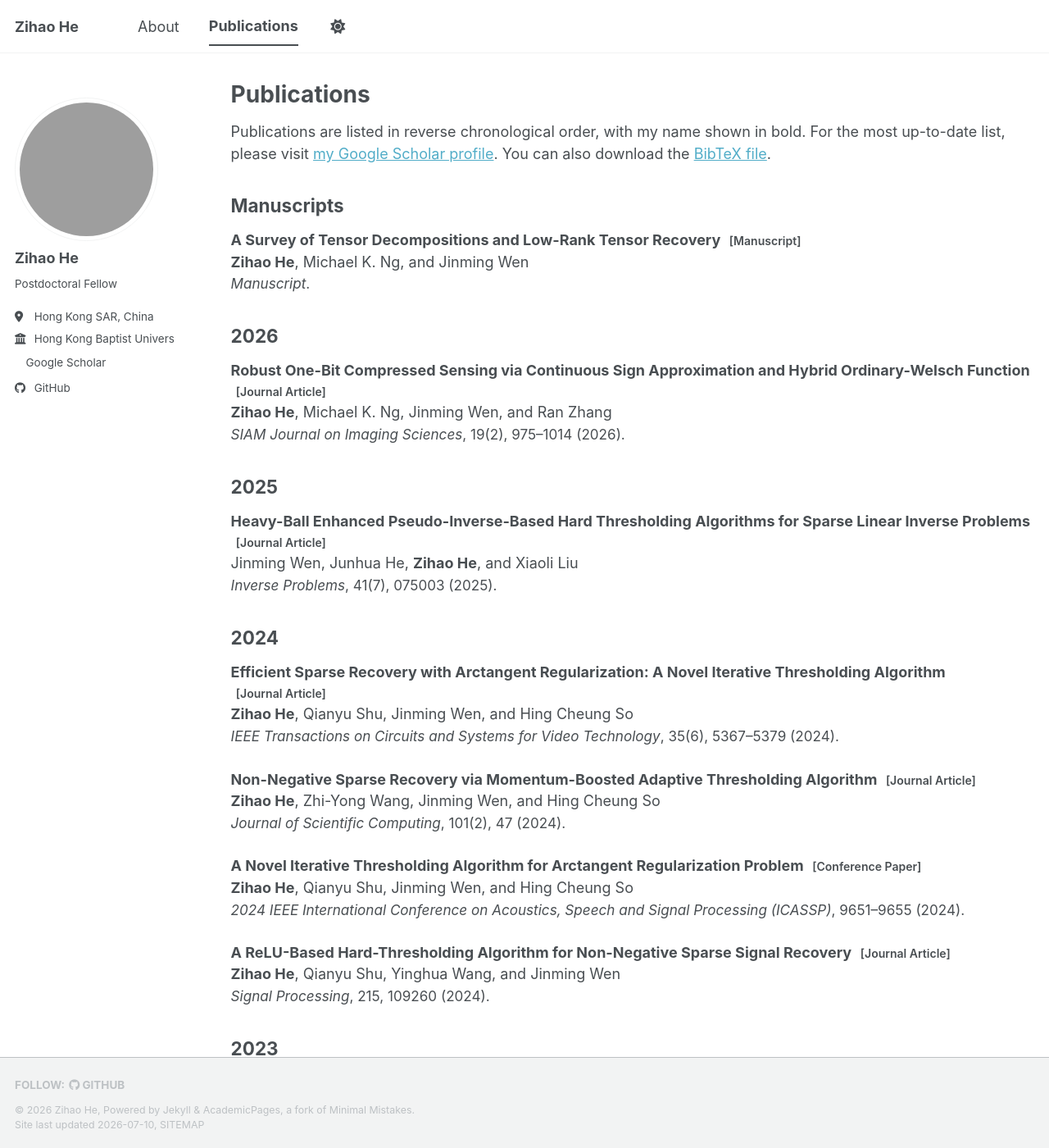
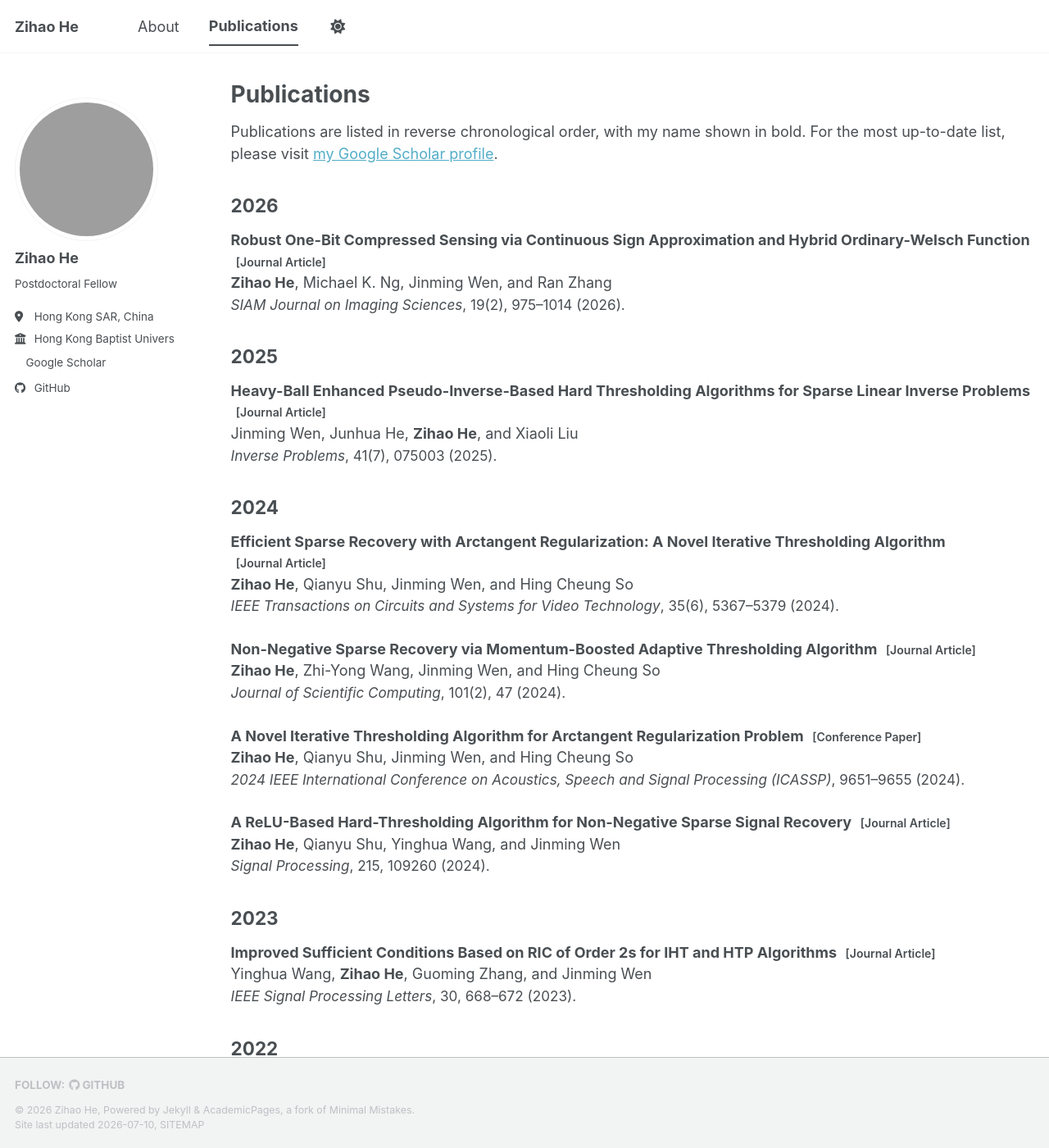
Before and after one commit to boxes757/boxes757.github.io, a Jekyll site: the page built from _pages/publications.html, in a window 1280 px wide and 1400 px high. Shown: the whole window at 82% size. Built offline with Jekyll 4.4.1, drawn with Linux system fonts in a browser that asks for light colours; a style sheet for code colours, icons or effects is not loaded; grey boxes are pictures that could not be loaded.

Commit message:
Remove BibTeX download and add review preliminary-version link

```diff
--- a/_pages/publications.html
+++ b/_pages/publications.html
@@ -32,11 +32,13 @@ author_profile: true
   }
 
   .publication-authors,
-  .publication-venue {
+  .publication-venue,
+  .publication-note {
     line-height: 1.55;
   }
 
-  .publication-venue {
+  .publication-venue,
+  .publication-note {
     font-size: 0.95em;
   }
 
@@ -54,13 +56,12 @@ author_profile: true
   Publications are listed in reverse chronological order, with my name shown in bold.
   For the most up-to-date list, please visit
   <a href="{{ site.author.googlescholar }}">my Google Scholar profile</a>.
-  You can also download the <a href="{{ '/files/publications.bib' | relative_url }}">BibTeX file</a>.
 </p>
 
-{% assign manuscripts = site.data.publications | where: "status", "manuscript" %}
-{% if manuscripts.size > 0 %}
-  <h2 class="publication-year">Manuscripts</h2>
-  {% for pub in manuscripts %}
+{% assign reviews = site.data.publications | where: "status", "review" %}
+{% if reviews.size > 0 %}
+  <h2 class="publication-year">Review</h2>
+  {% for pub in reviews %}
     <div class="publication-item">
       <div class="publication-title">
         {{ pub.title }} <span class="publication-type">[{{ pub.type }}]</span>
@@ -68,7 +69,11 @@ author_profile: true
       <div class="publication-authors">
         {{ pub.authors | replace: "Zihao He", "<strong>Zihao He</strong>" }}
       </div>
-      <div class="publication-venue"><em>{{ pub.venue }}</em>.</div>
+      {% if pub.paper %}
+        <div class="publication-note">
+          A preliminary version is available on <a href="{{ pub.paper }}">ResearchGate</a>.
+        </div>
+      {% endif %}
     </div>
   {% endfor %}
 {% endif %}
```
